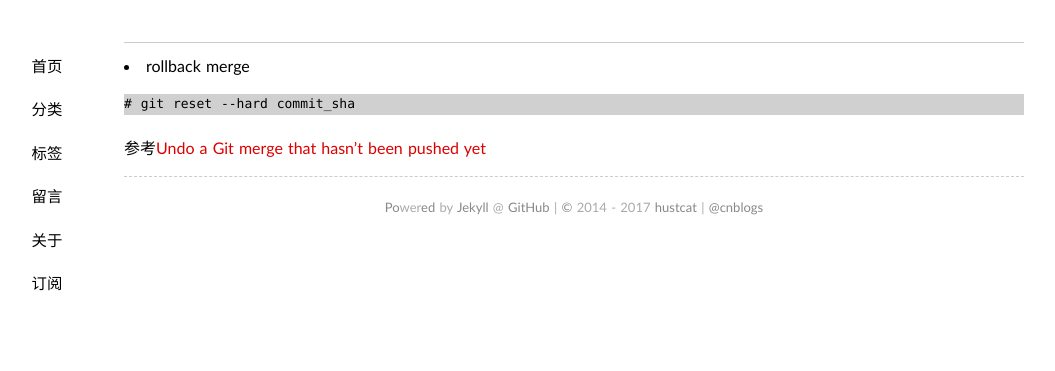
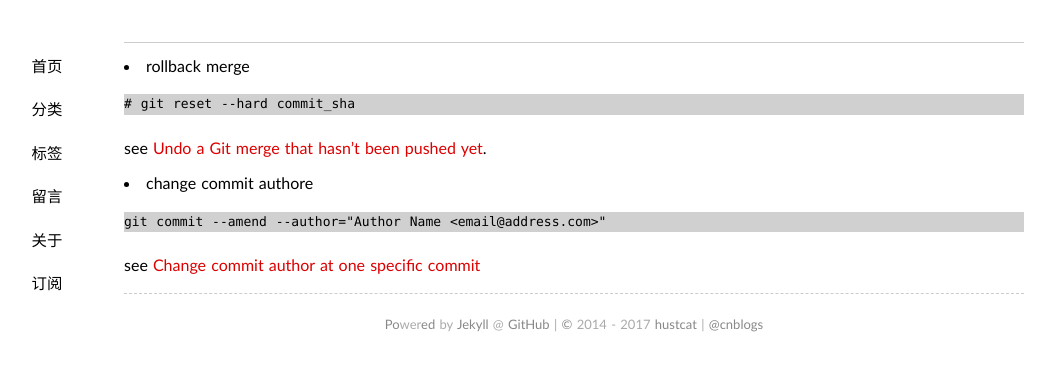
Before and after one commit to hustcat/hustcat.github.io, a Jekyll site: the page built from wiki/git_tips.md, in a window 1280 px wide. Shown: the top 371 px of the page, without its empty margins (66-1121 px from the left). Built offline with Jekyll 4.4.1, drawn with Linux system fonts in a browser that asks for light colours; some web fonts are replaced; our own code applies the rules of GitHub Pages for plain Markdown files; comment, search, counter and statistics services are not loaded.

Commit message:
Update git_tips.md

````diff
--- a/wiki/git_tips.md
+++ b/wiki/git_tips.md
@@ -4,4 +4,13 @@
 # git reset --hard commit_sha
 ```
 
-参考[Undo a Git merge that hasn't been pushed yet](http://stackoverflow.com/questions/2389361/undo-a-git-merge-that-hasnt-been-pushed-yet)
+see [Undo a Git merge that hasn't been pushed yet](http://stackoverflow.com/questions/2389361/undo-a-git-merge-that-hasnt-been-pushed-yet).
+
+
+* change commit authore
+
+```
+git commit --amend --author="Author Name <email@address.com>"
+```
+
+see [Change commit author at one specific commit](http://stackoverflow.com/questions/3042437/change-commit-author-at-one-specific-commit)
````
